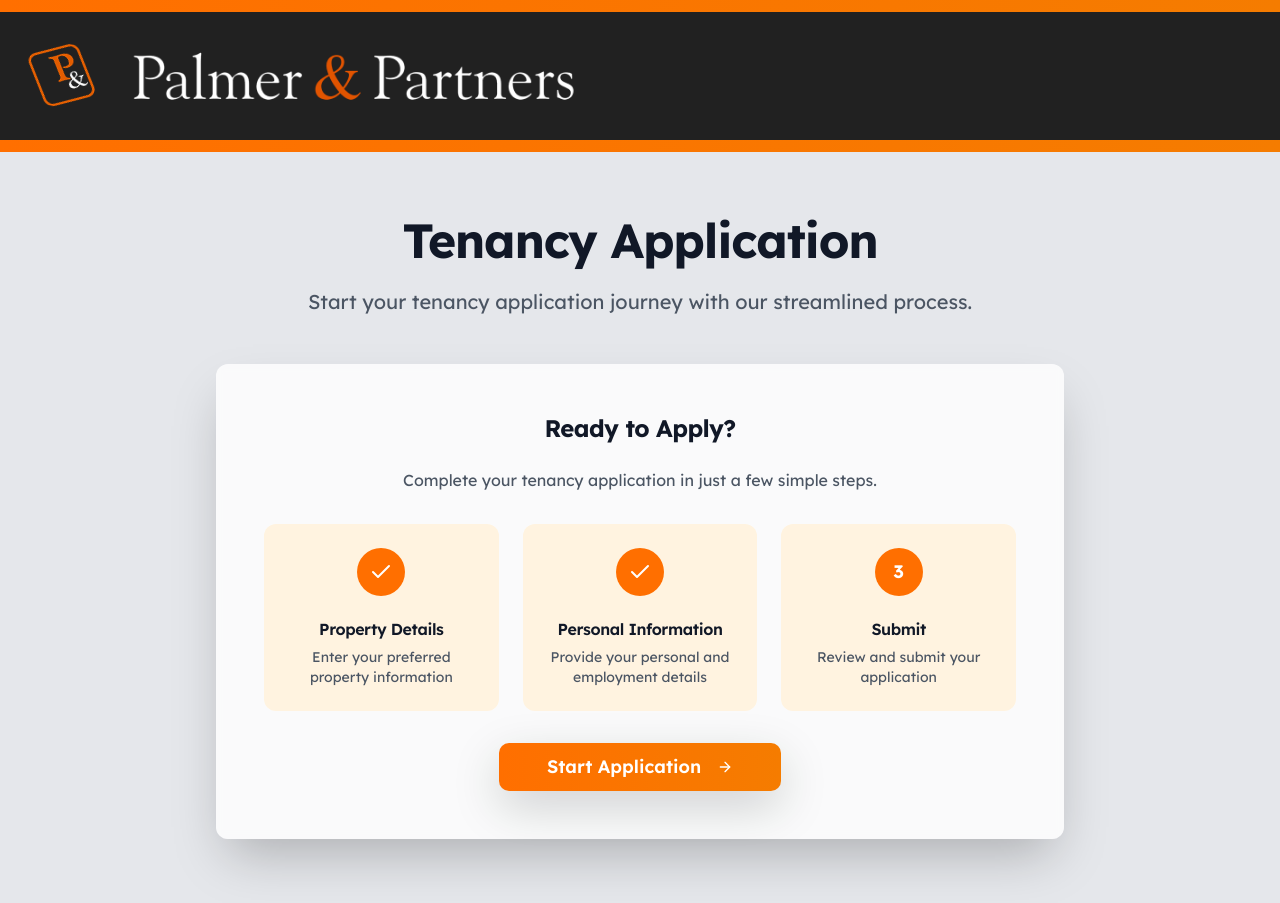
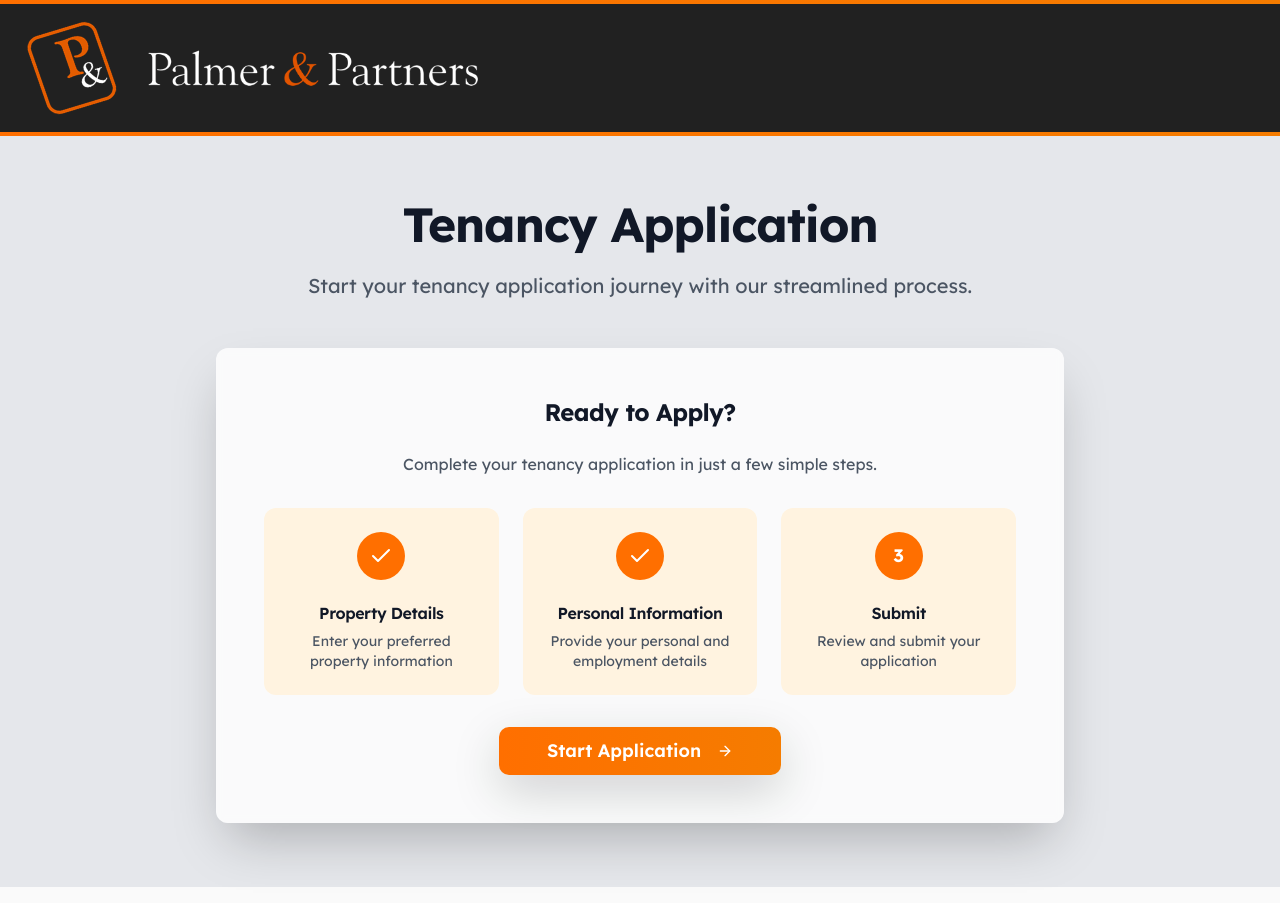
Before and after one commit to calvinwarwick/palmer-partners-forms, a React (Vite) app: page /tenancy-application in a window 1280 px wide. Built offline with nearby package versions, Linux system fonts and the light colour scheme.

Commit message:
Refactor: Update header logo and styling
Updated the header to use the new logo, reduced the text logo size, set 4px borders, and adjusted the logo to touch the top and bottom borders with overflow hidden. Edited `src/pages/Application.tsx`.

```diff
--- a/src/pages/Application.tsx
+++ b/src/pages/Application.tsx
@@ -1,4 +1,3 @@
-
 import { useState, useEffect } from "react";
 import { Card, CardContent } from "@/components/ui/card";
 import { Button } from "@/components/ui/button";
@@ -64,27 +63,27 @@ const Application = () => {
   return (
     <div className="min-h-screen bg-gray-200">
       {/* Palmer & Partners style header - full width, far left corner */}
-      <div className="bg-dark-grey w-full">
-        <div className="h-3 bg-gradient-to-r from-orange-500 to-orange-600 w-full"></div>
-        <div className="w-full px-6 py-6">
+      <div className="bg-dark-grey w-full overflow-hidden">
+        <div className="h-1 bg-gradient-to-r from-orange-500 to-orange-600 w-full"></div>
+        <div className="w-full px-6 py-4 relative">
           <div className="flex items-center space-x-6">
-            <div className="transform rotate-12">
+            <div className="transform rotate-12 -my-2">
               <img
-                src="/lovable-uploads/02a095fa-4b9c-40b1-bea3-882f131a8f55.png"
+                src="/lovable-uploads/fb64eebc-b467-4dd1-b635-6d1817b04c67.png"
                 alt="Palmer & Partners P Logo"
-                className="h-20 w-20"
+                className="h-24 w-24"
               />
             </div>
             <div className="flex items-center">
               <img
                 src="/lovable-uploads/8958574e-86f0-4482-9a99-322142a0f734.png"
                 alt="Palmer & Partners Text Logo"
-                className="h-16"
+                className="h-12"
               />
             </div>
           </div>
         </div>
-        <div className="h-3 bg-gradient-to-r from-orange-500 to-orange-600 w-full"></div>
+        <div className="h-1 bg-gradient-to-r from-orange-500 to-orange-600 w-full"></div>
       </div>
 
       <div className="container mx-auto px-4 py-16 max-w-4xl">
```
Also changed, not shown: public/lovable-uploads/fb64eebc-b467-4dd1-b635-6d1817b04c67.png (added).
